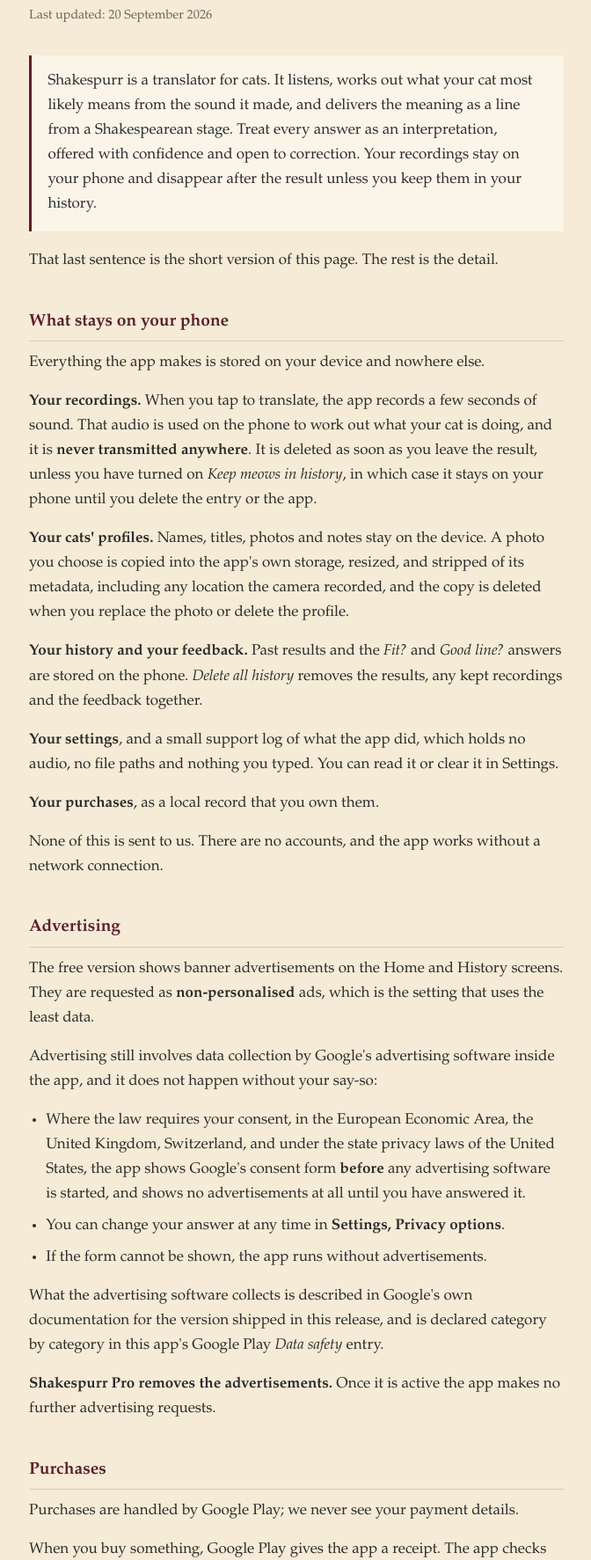
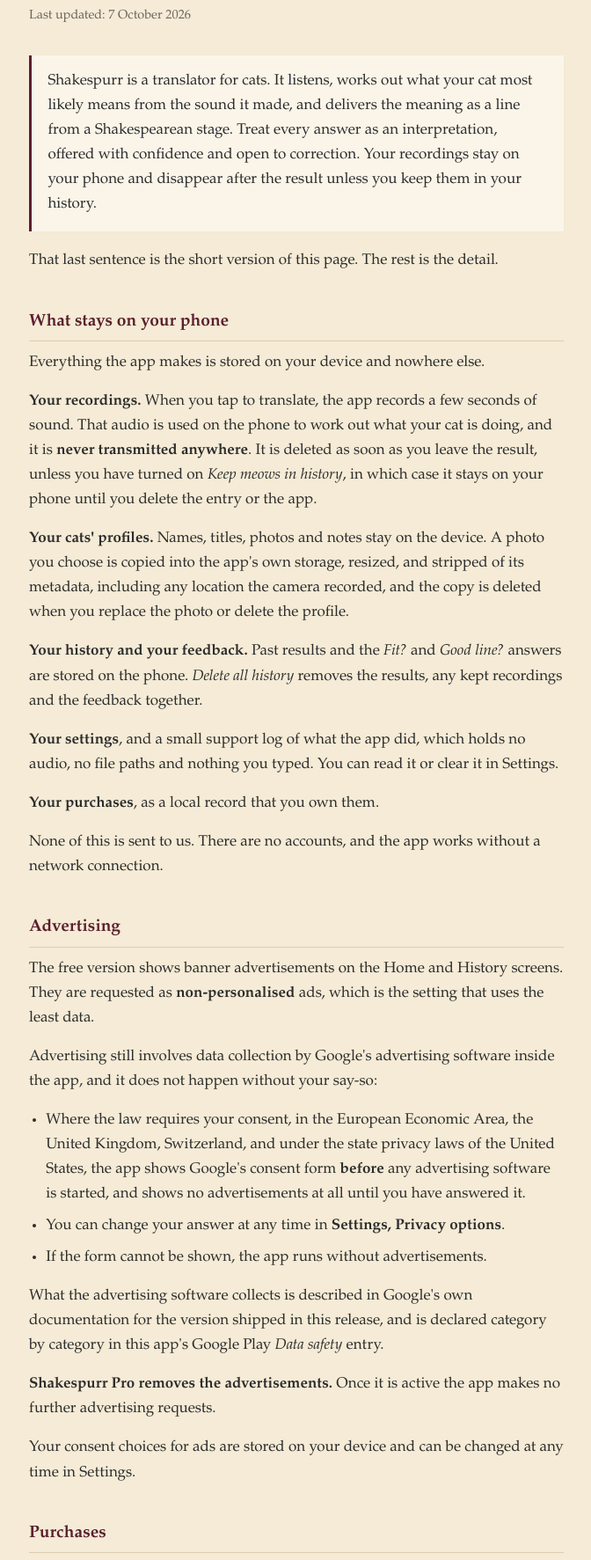
Before and after one commit to OliPurr/lovaldapps, a plain HTML site: page shakespurr/privacy/index.html in a window 1280 px wide. Shown: the part 75-1848 px from the top of the page at 88% size, without its empty margins (303-975 px from the left). Drawn offline with Linux system fonts and the light colour scheme.

Commit message:
Update index.html

```diff
--- a/shakespurr/privacy/index.html
+++ b/shakespurr/privacy/index.html
@@ -76,7 +76,7 @@
 <main>
 
 <h1>Shakespurr privacy policy</h1>
-<p class="updated">Last updated: 20 September 2026</p>
+<p class="updated">Last updated: 7 October 2026</p>
 
 <div class="lede">
 <p>Shakespurr is a translator for cats. It listens, works out what your cat most likely means from the sound it made, and delivers the meaning as a line from a Shakespearean stage. Treat every answer as an interpretation, offered with confidence and open to correction. Your recordings stay on your phone and disappear after the result unless you keep them in your history.</p>
@@ -116,11 +116,15 @@
 
 <p><strong>Shakespurr Pro removes the advertisements.</strong> Once it is active the app makes no further advertising requests.</p>
 
+<p>Your consent choices for ads are stored on your device and can be changed at any time in Settings.</p>
+
 <h2>Purchases</h2>
 
 <p>Purchases are handled by Google Play; we never see your payment details.</p>
 
 <p>When you buy something, Google Play gives the app a receipt. The app checks that receipt with Google Play on your phone and unlocks what you paid for. Nothing about the purchase is sent to us, and we run no server for it.</p>
+
+<p>Shakespurr Pro is tied to your Google account and returns after a reinstall or on a new phone through Restore purchases.</p>
 
 <h2>What we do not do</h2>
 
```
